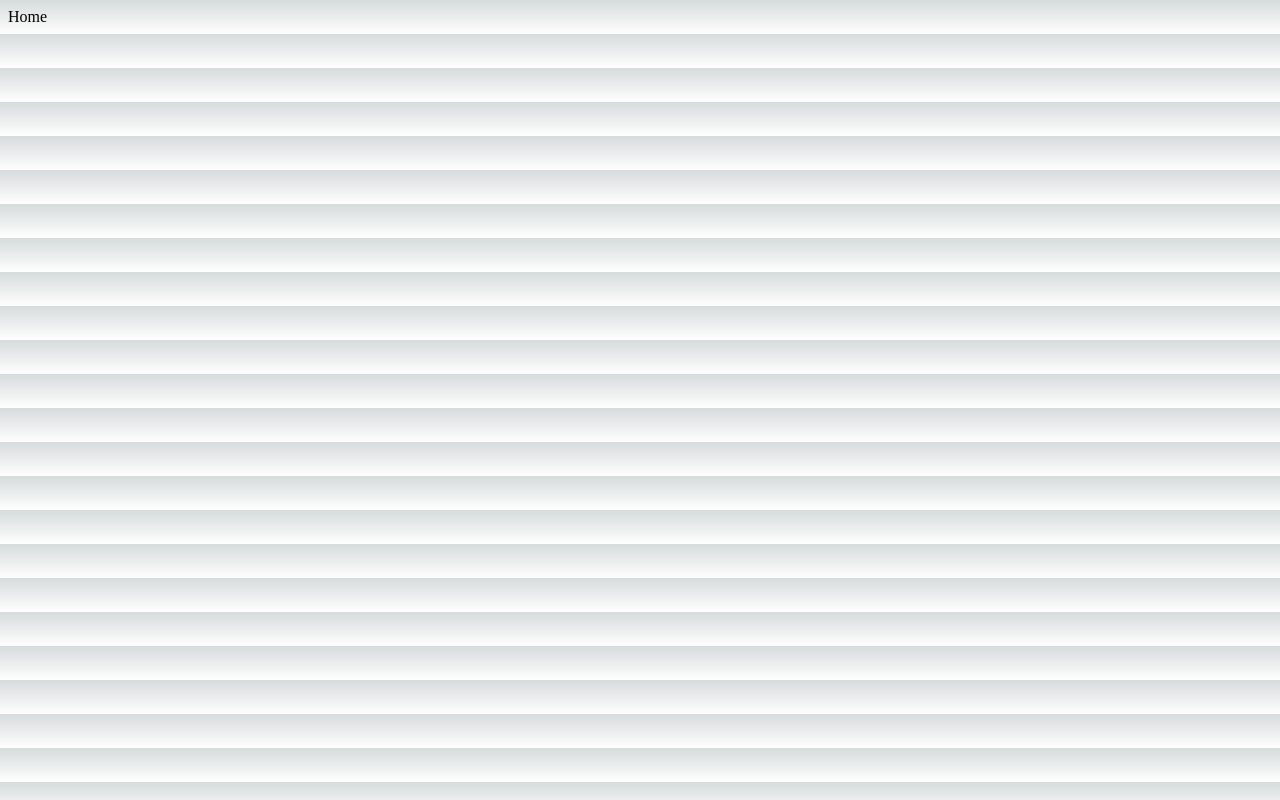
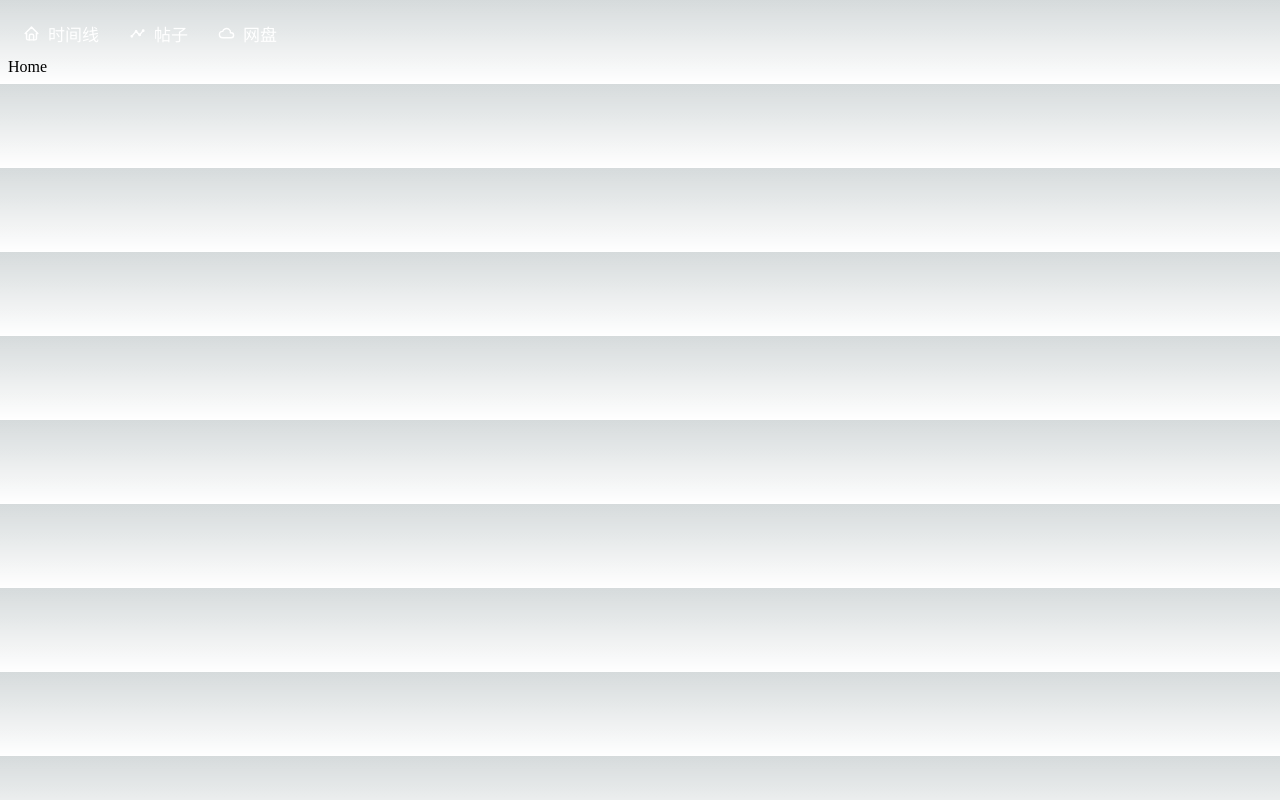
Before and after one commit to Roy-LYBBQ/CIL, a Next.js app: page / in a window 1280 px wide. Built offline with nearby package versions, Linux system fonts and the light colour scheme.

Commit message:
feat: layout navigation

```diff
--- a/package.json
+++ b/package.json
@@ -26,6 +26,7 @@
     "qs": "^6.11.1",
     "react": "18.2.0",
     "react-dom": "18.2.0",
+    "react-icons": "^4.8.0",
     "sass": "^1.62.0",
     "swr": "^2.1.3",
     "tailwindcss": "3.3.1"
--- a/src/layout/DefaultLayout/index.tsx
+++ b/src/layout/DefaultLayout/index.tsx
@@ -1,5 +1,15 @@
 import { ReactElement } from 'react';
+import { NavigationBar } from '@/layout/components/NavigationBar';
 
 export const DefaultLayout = (page: ReactElement) => {
-  return page;
+  return (
+    <div>
+      <div>
+        <NavigationBar />
+      </div>
+      <div className="main">
+        {page}
+      </div>
+    </div>
+  );
 };
--- /dev/null
+++ b/src/layout/components/NavigationBar/index.tsx
@@ -0,0 +1,41 @@
+import { useState } from 'react';
+import { Button } from 'antd';
+import classNames from 'classnames';
+import { NAV_ITEMS } from './nav_items';
+
+export const NavigationBar = () => {
+  const [selected, setSelected] = useState(NAV_ITEMS[0].key);
+
+  return (
+    <div>
+      {NAV_ITEMS.map(item => {
+        const { Icon } = item;
+
+        return (
+          <Button
+            type="text"
+            key={item.key}
+            shape="round"
+            size="large"
+            className={classNames(
+              'flex items-center gap-[10px]',
+              { 'font-bold': item.key === selected },
+            )}
+            onClick={() => setSelected(item.key)}
+          >
+            <Icon
+              className={classNames(
+                'text-2xl',
+                {
+                  'stroke-[2.5]': item.key === selected,
+                  'stroke-[1.5]': item.key !== selected,
+                },
+              )}
+            />
+            {item.title}
+          </Button>
+        );
+      })}
+    </div>
+  );
+};
--- /dev/null
+++ b/src/layout/components/NavigationBar/nav_items.tsx
@@ -0,0 +1,30 @@
+import { IconType } from 'react-icons';
+import { TbCloud, TbHome, TbTimeline } from 'react-icons/tb';
+
+export interface NavItem {
+  key: string;
+  title: string;
+  Icon: IconType;
+  path: string;
+}
+
+export const NAV_ITEMS: NavItem[] = [
+  {
+    key: 'timeline',
+    title: '时间线',
+    Icon: TbHome,
+    path: '/',
+  },
+  {
+    key: 'post',
+    title: '帖子',
+    Icon: TbTimeline,
+    path: '/post',
+  },
+  {
+    key: 'drive',
+    title: '网盘',
+    Icon: TbCloud,
+    path: '/drive',
+  },
+];
--- a/tailwind.config.js
+++ b/tailwind.config.js
@@ -5,6 +5,7 @@ module.exports = {
     './src/pages/**/*.{js,ts,jsx,tsx}',
     './src/components/**/*.{js,ts,jsx,tsx}',
     './src/app/**/*.{js,ts,jsx,tsx}',
+    './src/layout/**/*.{js,ts,jsx,tsx}',
   ],
   theme: {
     extend: {
```
Also changed, not shown: 1 other file (tests, documents, lock files or other folders).
